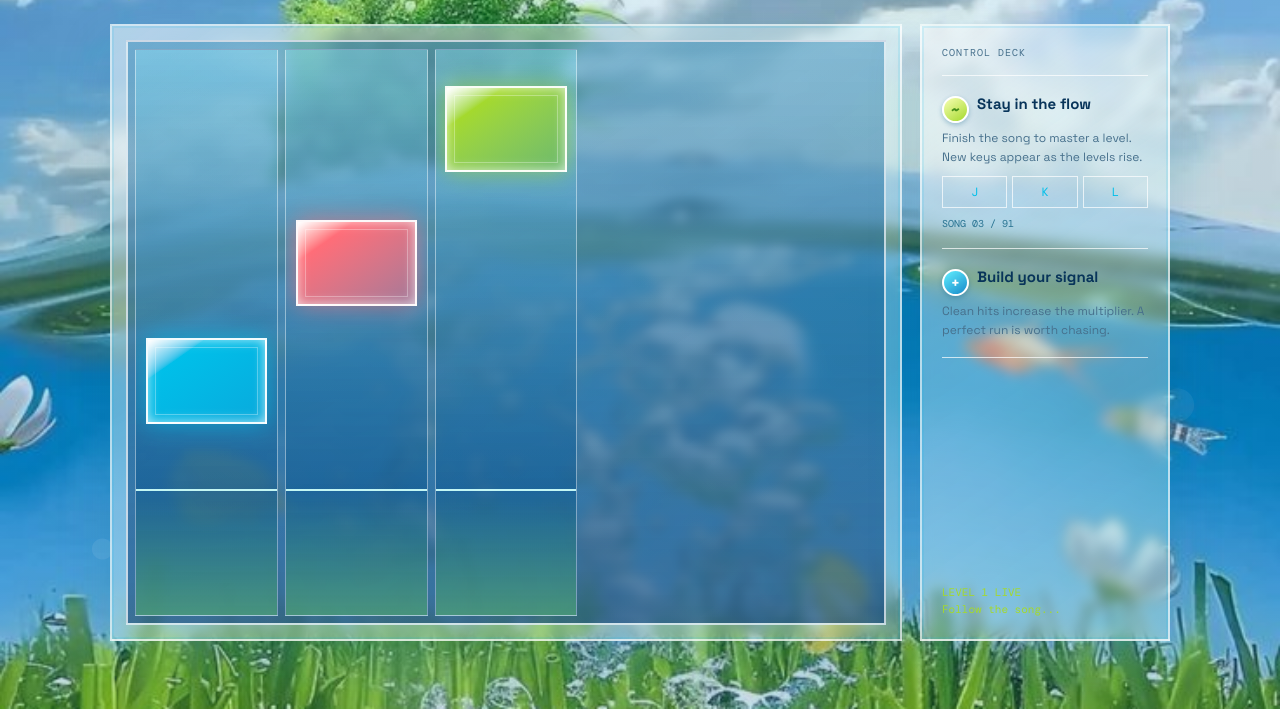
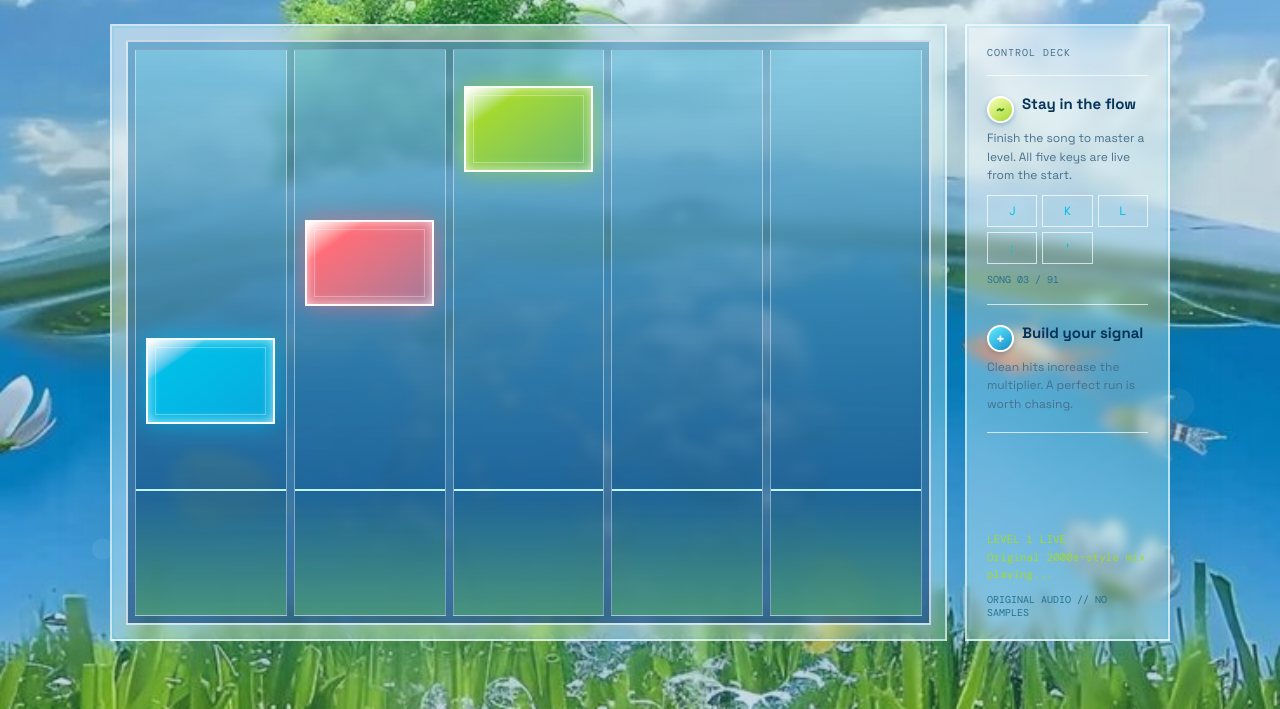
Before and after one commit to odessafranz/aero-beats, a plain HTML site: page index.html in a window 1280 px wide. Both pictures are taken after a click on the button "Start level 1". Shown: the part 91-800 px from the top of the page. Drawn offline with nearby package versions, Linux system fonts and the light colour scheme.

Commit message:
Use original copyright-free game audio

```diff
--- a/index.html
+++ b/index.html
@@ -63,7 +63,7 @@
 		.stat-label { color: var(--muted); display: block; font-family: 'DM Mono', monospace; font-size: 10px; letter-spacing: .1em; text-transform: uppercase; }
 		.stat-value { display: block; font-size: 25px; font-weight: 600; margin-top: 2px; }
 		.stat-value.accent { color: var(--yellow); }
-		.game-shell { width: min(100%, 820px); margin: 0 auto; display: grid; grid-template-columns: minmax(0, 1fr) 220px; gap: 18px; align-items: stretch; }
+		.game-shell { width: min(100%, 900px); margin: 0 auto; display: grid; grid-template-columns: minmax(0, 1fr) 185px; gap: 18px; align-items: stretch; }
 		.board-wrap, .side-panel { background: linear-gradient(145deg, rgba(255,255,255,.42), rgba(220,251,255,.22) 38%, rgba(99,207,191,.14)), rgba(241,253,255,.22); border: 2px solid rgba(255,255,255,.6); box-shadow: 0 20px 50px rgba(18, 117, 152, .2), inset 0 0 0 2px rgba(0,191,233,.12); backdrop-filter: blur(6px); }
 		.board-wrap { min-height: 500px; position: relative; padding: 14px; }
 		.board { background: linear-gradient(180deg, rgba(17, 118, 170, .42), rgba(6, 59, 118, .62)); border: 2px solid rgba(255,255,255,.72); height: 470px; display: grid; grid-template-columns: repeat(5, 1fr); gap: 7px; padding: 7px; position: relative; overflow: hidden; }
@@ -95,7 +95,7 @@
 		kbd { border: 1px solid var(--line); color: var(--cyan); font-family: 'DM Mono', monospace; font-size: 12px; padding: 7px 4px; text-align: center; }
 		.status { color: var(--yellow); font-family: 'DM Mono', monospace; font-size: 11px; line-height: 1.6; margin-top: auto; padding-top: 24px; }
 		.song-progress { color: #26718f; font-family: 'DM Mono', monospace; font-size: 10px; margin-top: 9px; }
-		body.playing .game-shell { width: min(100%, 1060px); grid-template-columns: minmax(0, 1fr) 250px; }
+		body.playing .game-shell { width: min(100%, 1180px); grid-template-columns: minmax(0, 1fr) 205px; }
 		body.playing .board-wrap { min-height: 615px; }
 		body.playing .board { height: 585px; }
 		body.playing .start-screen { display: none; }
@@ -120,9 +120,9 @@
 				<div class="board" id="board" aria-label="Game board">
 					<div class="lane" data-lane="0"></div><div class="lane" data-lane="1"></div><div class="lane" data-lane="2"></div><div class="lane" data-lane="3"></div><div class="lane" data-lane="4"></div>
 				</div>
-				<div class="start-screen" id="startScreen"><div class="start-content"><div class="eyebrow" id="levelEyebrow">Level 1 // three lanes</div><h2 id="screenTitle">Catch the<br>frequency.</h2><p id="screenCopy">Finish the song to unlock the next level. Three misses end the run.</p><button class="primary" id="startButton">Start level 1</button></div></div>
+				<div class="start-screen" id="startScreen"><div class="start-content"><div class="eyebrow" id="levelEyebrow">Level 1 // five lanes</div><h2 id="screenTitle">Catch the<br>frequency.</h2><p id="screenCopy">Five keys, one song. Three misses end the run.</p><button class="primary" id="startButton">Start level 1</button></div></div>
 			</div>
-			<aside class="side-panel"><div class="panel-title">Control deck</div><div class="tip"><strong>Stay in the flow</strong><p>Finish the song to master a level. New keys appear as the levels rise.</p><div class="keys" id="keys"><kbd>J</kbd><kbd>K</kbd><kbd>L</kbd></div><div class="song-progress" id="songProgress">SONG 00 / 91</div></div><div class="tip"><strong>Build your signal</strong><p>Clean hits increase the multiplier. A perfect run is worth chasing.</p></div><div class="status" id="status">SYSTEM READY<br>Awaiting input...</div></aside>
+			<aside class="side-panel"><div class="panel-title">Control deck</div><div class="tip"><strong>Stay in the flow</strong><p>Finish the song to master a level. All five keys are live from the start.</p><div class="keys" id="keys"><kbd>J</kbd><kbd>K</kbd><kbd>L</kbd><kbd>;</kbd><kbd>'</kbd></div><div class="song-progress" id="songProgress">SONG 00 / 91</div></div><div class="tip"><strong>Build your signal</strong><p>Clean hits increase the multiplier. A perfect run is worth chasing.</p></div><div class="status" id="status">SYSTEM READY<br>Awaiting input...</div><div class="song-progress">ORIGINAL AUDIO // NO SAMPLES</div></aside>
 		</section>
 	</main>
 	<script>
@@ -140,15 +140,15 @@
 		const keysLabel = document.getElementById('keys');
 		const songProgress = document.getElementById('songProgress');
 		const levelSongs = [
-			{ notes: 91, lanes: 3, tempo: 1000 },
-			{ notes: 101, lanes: 3, tempo: 900 },
-			{ notes: 111, lanes: 4, tempo: 820 },
-			{ notes: 121, lanes: 4, tempo: 750 },
+			{ notes: 91, lanes: 5, tempo: 1000 },
+			{ notes: 101, lanes: 5, tempo: 900 },
+			{ notes: 111, lanes: 5, tempo: 820 },
+			{ notes: 121, lanes: 5, tempo: 750 },
 			{ notes: 136, lanes: 5, tempo: 670 }
 		];
 		const keyLabels = ['J', 'K', 'L', ';', "'"];
 		const keyCodes = ['KeyJ', 'KeyK', 'KeyL', 'Semicolon', 'Quote'];
-		let score = 0, combo = 0, lives = 3, best = Number(localStorage.getItem('neon-pulse-best') || 0), active = false, currentLevel = 0, noteIndex = 0, songTimer, audioContext;
+		let score = 0, combo = 0, lives = 3, best = Number(localStorage.getItem('neon-pulse-best') || 0), active = false, currentLevel = 0, noteIndex = 0, songTimer, musicTimer, musicStep = 0, audioContext;
 		bestLabel.textContent = String(best).padStart(6, '0');
 
 		function updateScore() { scoreLabel.textContent = String(score).padStart(6, '0'); bestLabel.textContent = String(Math.max(best, score)).padStart(6, '0'); levelLabel.textContent = `${currentLevel + 1} / 5`; document.getElementById('lives').textContent = `${lives} / 3`; }
@@ -160,6 +160,12 @@
 		function playTone(frequency) {
 			audioContext ||= new AudioContext(); if (audioContext.state === 'suspended') audioContext.resume(); const oscillator = audioContext.createOscillator(); const gain = audioContext.createGain(); oscillator.frequency.value = frequency; oscillator.type = 'triangle'; gain.gain.setValueAtTime(.12, audioContext.currentTime); gain.gain.exponentialRampToValueAtTime(.001, audioContext.currentTime + .18); oscillator.connect(gain).connect(audioContext.destination); oscillator.start(); oscillator.stop(audioContext.currentTime + .18);
 		}
+		function playMusicTick() {
+			const bass = [110, 110, 130.81, 146.83, 164.81, 146.83, 130.81, 123.47][musicStep % 8]; const chord = [220, 261.63, 329.63, 293.66][currentLevel % 4];
+			[bass, chord, chord * 1.25].forEach((frequency, index) => { const oscillator = audioContext.createOscillator(); const gain = audioContext.createGain(); oscillator.type = index === 0 ? 'sine' : 'triangle'; oscillator.frequency.value = frequency; gain.gain.setValueAtTime(index === 0 ? .055 : .018, audioContext.currentTime); gain.gain.exponentialRampToValueAtTime(.001, audioContext.currentTime + .42); oscillator.connect(gain).connect(audioContext.destination); oscillator.start(); oscillator.stop(audioContext.currentTime + .42); }); musicStep++;
+		}
+		function startMusic() { audioContext ||= new AudioContext(); audioContext.resume(); musicStep = 0; playMusicTick(); clearInterval(musicTimer); musicTimer = window.setInterval(playMusicTick, 500); }
+		function stopMusic() { clearInterval(musicTimer); musicTimer = null; }
 		function createTile() {
 			if (!active || noteIndex >= levelSongs[currentLevel].notes) return;
 			const song = levelSongs[currentLevel]; const pattern = [0, 1, 2, 1, 0, 2, 1, 0, 2, 0, 1, 2, 1, 0, 2, 1, 0, 2, 3, 1, 2, 0, 3, 2, 4, 1, 3, 0, 2, 4, 1, 3, 2, 0, 4, 2]; const laneIndex = pattern[noteIndex % pattern.length] % song.lanes; const tile = document.createElement('button'); noteIndex++;
@@ -177,14 +183,14 @@
 			if (noteIndex >= levelSongs[currentLevel].notes && !board.querySelector('.tile:not(.hit)')) finishLevel();
 		}
 		function endGame() {
-			if (!active) return; active = false; clearTimeout(songTimer); lanes.forEach(lane => lane.querySelectorAll('.tile').forEach(tile => tile.remove()));
+			if (!active) return; active = false; clearTimeout(songTimer); stopMusic(); lanes.forEach(lane => lane.querySelectorAll('.tile').forEach(tile => tile.remove()));
 			best = Math.max(best, score); localStorage.setItem('neon-pulse-best', best); updateScore();
 			statusLabel.innerHTML = `SESSION ENDED<br>SCORE ${String(score).padStart(6, '0')} // STREAK ${combo}`;
 			startButton.textContent = `Retry level ${currentLevel + 1}`; startScreen.style.display = 'grid'; document.body.classList.remove('playing');
 		}
 		function registerMiss(tile) { tile.remove(); lives--; updateScore(); combo = 0; if (lives === 0) { endGame(); return; } statusLabel.innerHTML = `MISS // ${lives} CHANCES LEFT<br>KEEP FOLLOWING THE SONG`; }
-		function finishLevel() { active = false; clearTimeout(songTimer); best = Math.max(best, score); localStorage.setItem('neon-pulse-best', best); updateScore(); if (currentLevel < levelSongs.length - 1) { statusLabel.innerHTML = `LEVEL ${currentLevel + 1} MASTERED<br>NEXT SONG UNLOCKED`; currentLevel++; noteIndex = 0; updateLevelUi(); startButton.textContent = `Start level ${currentLevel + 1}`; screenTitle.innerHTML = 'New rhythm<br>unlocked.'; screenCopy.textContent = `You finished the song. Master level ${currentLevel + 1} to keep climbing.`; } else { statusLabel.innerHTML = 'ALL LEVELS MASTERED<br>FIVE-KEY SIGNAL COMPLETE'; startButton.textContent = 'Play again'; screenTitle.innerHTML = 'Full signal<br>complete.'; screenCopy.textContent = 'You mastered every song and unlocked all five keys.'; } startScreen.style.display = 'grid'; document.body.classList.remove('playing'); }
-		function startGame() { score = 0; combo = 0; lives = 3; noteIndex = 0; active = true; audioContext ||= new AudioContext(); audioContext.resume(); updateLevelUi(); updateScore(); document.body.classList.add('playing'); startScreen.style.display = 'none'; statusLabel.innerHTML = `LEVEL ${currentLevel + 1} LIVE<br>Follow the song...`; createTile(); }
+		function finishLevel() { active = false; clearTimeout(songTimer); stopMusic(); best = Math.max(best, score); localStorage.setItem('neon-pulse-best', best); updateScore(); if (currentLevel < levelSongs.length - 1) { statusLabel.innerHTML = `LEVEL ${currentLevel + 1} MASTERED<br>NEXT SONG UNLOCKED`; currentLevel++; noteIndex = 0; updateLevelUi(); startButton.textContent = `Start level ${currentLevel + 1}`; screenTitle.innerHTML = 'New rhythm<br>unlocked.'; screenCopy.textContent = `You finished the song. Master level ${currentLevel + 1} to keep climbing.`; } else { statusLabel.innerHTML = 'ALL LEVELS MASTERED<br>FIVE-KEY SIGNAL COMPLETE'; startButton.textContent = 'Play again'; screenTitle.innerHTML = 'Full signal<br>complete.'; screenCopy.textContent = 'You mastered every song and unlocked all five keys.'; } startScreen.style.display = 'grid'; document.body.classList.remove('playing'); }
+		function startGame() { score = 0; combo = 0; lives = 3; noteIndex = 0; active = true; audioContext ||= new AudioContext(); audioContext.resume(); startMusic(); updateLevelUi(); updateScore(); document.body.classList.add('playing'); startScreen.style.display = 'none'; statusLabel.innerHTML = `LEVEL ${currentLevel + 1} LIVE<br>Original 2000s-style mix playing...`; createTile(); }
 		function keyboardHit(key) { const index = keyCodes.indexOf(key); if (index < 0 || !active) return; const tiles = [...lanes[index].querySelectorAll('.tile:not(.hit)')]; if (tiles.length) hitTile(tiles[tiles.length - 1]); }
 		updateLevelUi(); startButton.addEventListener('click', startGame); document.addEventListener('keydown', event => { if (keyCodes.includes(event.code)) event.preventDefault(); if (event.key === 'Enter' && !active) startGame(); keyboardHit(event.code); });
 	</script>
```
